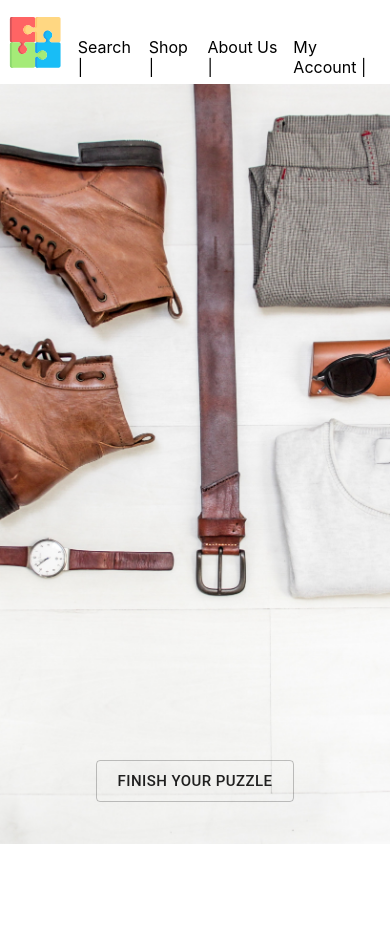
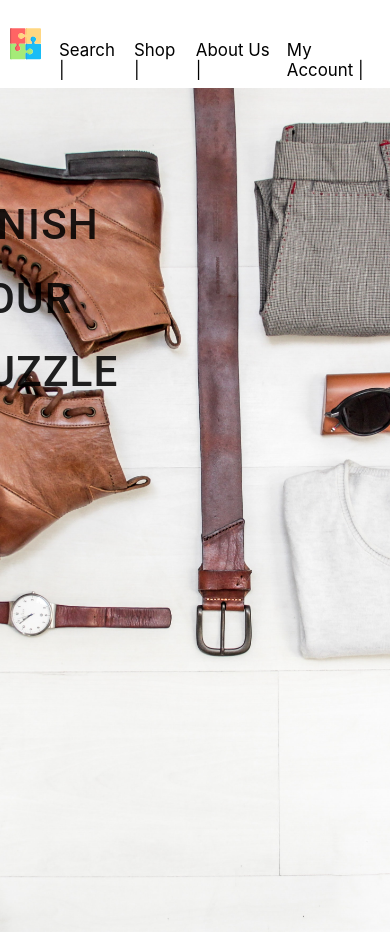
Before and after one commit to Damon-Chhun/Puzzles, a React (Create React App) app in the folder client/: page / in a window 390 px wide. Before the commit the page ends 844 px from the top, so only its background shows below. Built offline with nearby package versions, Linux system fonts and the light colour scheme.

Commit message:
making homepage responsive and scrollable

```diff
--- a/client/src/components/header/header.styled.jsx
+++ b/client/src/components/header/header.styled.jsx
@@ -2,7 +2,7 @@ import styled from "styled-components";
 import { Link } from "react-router-dom";
 
 export const HeaderContainer = styled.div`
-  height: 10vh;
+  height: 50px:
   width: 100vw;
   display: flex;
   flex-direction: row;
@@ -10,18 +10,19 @@ export const HeaderContainer = styled.div`
 `;
 
 export const LogoContainer = styled(Link)`
-  height: 10vh;
-  width: 70px;
+  margin: 10px;
+  height: 8vh;
+  width: 8vw;
   display: flex;
   flex-direction: column;
   flex-wrap: none;
-  align-items: center;
+  align-items: flex-end;
   justify-content: center;
 
   .nested-logo {
     cursor: pointer;
-    height: 6vh;
-    width: 15vw;
+    height: 100%;
+    width: 100%;
   }
 `;
 
@@ -42,4 +43,5 @@ export const OptionLink = styled(Link)`
   color: black;
   text-decoration: none;
   margin: 2vw;
+  font-size: 2vh;
 `;
--- a/client/src/pages/homepage/homepage.component.jsx
+++ b/client/src/pages/homepage/homepage.component.jsx
@@ -7,7 +7,7 @@ const HomePage = () => (
   <HomePageContainer>
     <Header />
     <BackgroundContainer>
-      <Button variant="outlined" color="default" size="large" href="/shop">
+      <Button color="default" size="large" href="/shop" className="button">
         Finish Your Puzzle
       </Button>
     </BackgroundContainer>
--- a/client/src/pages/homepage/homepage.styled.jsx
+++ b/client/src/pages/homepage/homepage.styled.jsx
@@ -6,17 +6,23 @@ export const HomePageContainer = styled.div`
   flex-direction: column;
   flex-wrap: no-wrap;
   width: 100vw;
-  height: 100vh;
+
+  overflow-y: scroll;
 `;
 
 export const BackgroundContainer = styled.div`
   background-image: url(${Background});
   background-position: center;
-  height: 100%;
+  height: 100vh;
   width: 100%;
   display: flex;
-  justify-content: center;
-  align-items: flex-end;
+  justify-content: flex-start;
+  align-items: flex-start;
   background-size: cover;
-  padding-bottom: 5vh;
+  .button {
+    position: absolute;
+    height: 50vh;
+    width: 20vw;
+    font-size: 5vh;
+  }
 `;
```
